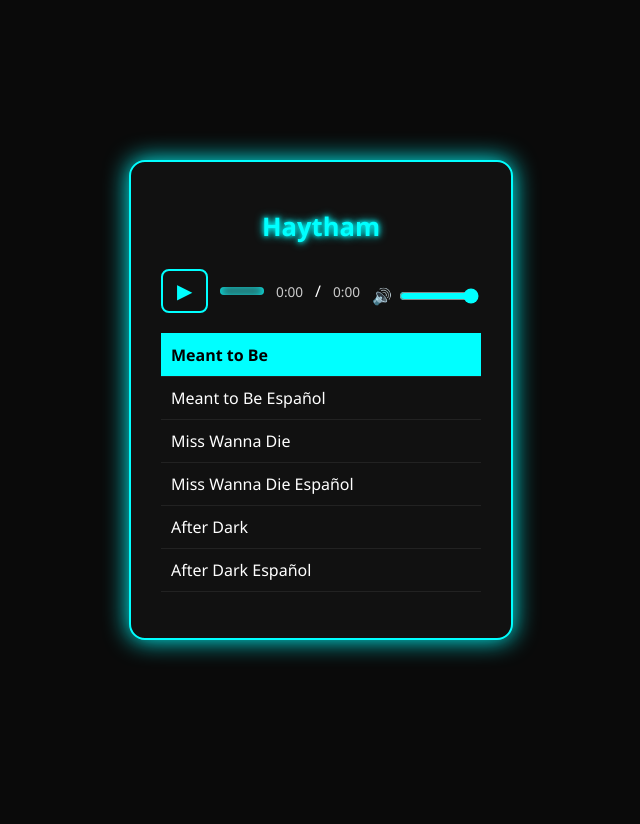
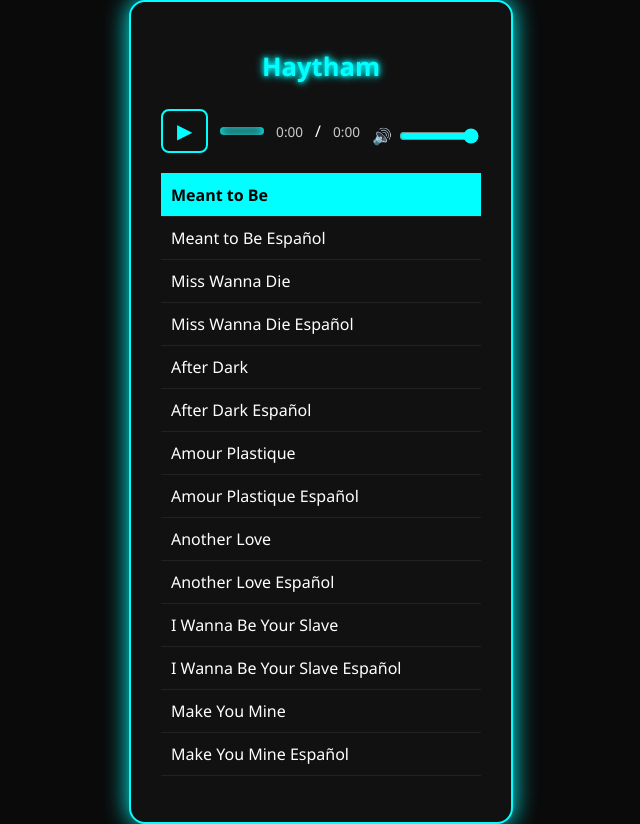
Before and after one commit to HaythamPlay/Canciones, a plain HTML site: page index.html in a window 1280 px wide. Shown: the whole page, without its empty margins (319-959 px from the left). Before the commit the page ends 800 px from the top, so only its background shows below. Drawn offline with Linux system fonts and the light colour scheme.

Commit message:
Add files via upload

```diff
--- a/index.html
+++ b/index.html
@@ -28,6 +28,14 @@
       <li data-src="Miss_Wanna_Die_Español.mp3">Miss Wanna Die Español</li>
       <li data-src="After_Dark.mp3">After Dark</li>
       <li data-src="After_Dark_Español.mp3">After Dark Español</li>
+      <li data-src="Amour_Plastique.mp3">Amour Plastique</li>
+      <li data-src="Amour_Plastique_Español.mp3">Amour Plastique Español</li>
+      <li data-src="Another_love.mp3">Another Love</li>
+      <li data-src="Another_Love_Esapñol.mp3">Another Love Español</li>
+      <li data-src="I Wanna_Be_Your_Slave.mp3">I Wanna Be Your Slave</li>
+      <li data-src="I Wanna_Be_Your_Slave_Español.mp3">I Wanna Be Your Slave Español</li>
+      <li data-src="Make_you_Mine.mp3">Make You Mine</li>
+      <li data-src="Make_You_Mine_Español.mp3">Make You Mine Español</li>
     </ul>
 
     <audio id="audio" src="meant_to_be.mp3"></audio>
```
Also changed, not shown: 2 other files.
